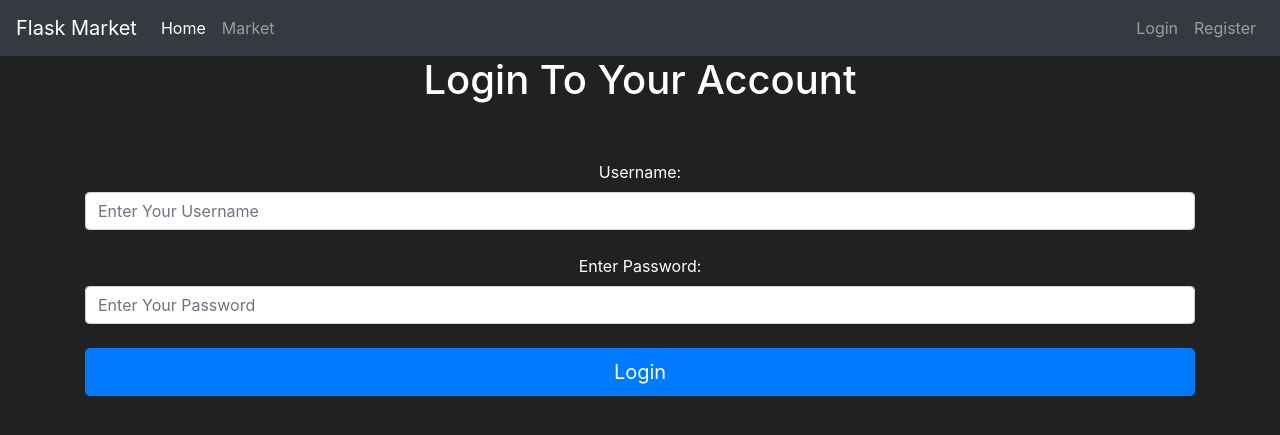
After one commit to mfarzamalam/Flask-Market, a Flask app: page /login in a window 1280 px wide. The commit adds this page. Shown: the top 435 px of the page. Run offline with Flask 2, Linux system fonts and the light colour scheme; some libraries are stand-ins or nearby versions.

Commit message:
added user authentication

```diff
--- a/market/__init__.py
+++ b/market/__init__.py
@@ -1,11 +1,16 @@
 from flask import Flask
 from flask_sqlalchemy import SQLAlchemy
+from flask_bcrypt import Bcrypt
+from flask_login import LoginManager
 
 
 app = Flask(__name__)
 app.config['SQLALCHEMY_DATABASE_URI'] = 'sqlite:///market.db'
 app.config['SECRET_KEY'] = 'ASD12EADASD21'
 db = SQLAlchemy(app)
+bcrypt = Bcrypt(app)
+login_manager = LoginManager(app)
+
 
 
 from market import views
--- a/market/forms.py
+++ b/market/forms.py
@@ -16,9 +16,14 @@ class RegisterForm(FlaskForm):
         if user_email:
             raise ValidationError("Email already exists")
 
-
     username = StringField(label='Username', validators=[Length(min=3), DataRequired()])
     email = StringField(label='Email', validators=[Email(), DataRequired()])
     password1 = PasswordField(label='Enter Password', validators=[Length(min=8), DataRequired()])
     password2 = PasswordField(label='Confirm Password', validators=[EqualTo('password1'), DataRequired()])
     submit = SubmitField(label='Create Account')
+
+
+class LoginForm(FlaskForm):
+    username = StringField(label='Username', validators=[DataRequired()])
+    password = PasswordField(label='Enter Password', validators=[DataRequired()])
+    submit = SubmitField(label='Login')
--- a/market/templates/base.html
+++ b/market/templates/base.html
@@ -28,17 +28,41 @@
             </li>
         </ul>
         <ul class="navbar-nav">
-            <li class="nav-item">
-                <a class="nav-link" href="#">Login</a>
-            </li>
-            <li class="nav-item">
-                <a class="nav-link" href="{{ url_for('register_page') }}">Register</a>
-            </li>
+            {% if current_user.is_authenticated %}
+              <li class="nav-item">
+                <a class="nav-link" style="color: lawngreen; font-weight:bold">
+                  <i class="fas fa-coins"></i>
+                  {{ current_user.pretty_price }}
+                </a>
+              </li>
+              <li class="nav-item">
+                <a class="nav-link" href="{{ url_for('logout_page') }}">Logout</a>
+              </li>
+            {% else %}
+              <li class="nav-item">
+                  <a class="nav-link" href="{{ url_for('login_page') }}">Login</a>
+              </li>
+              <li class="nav-item">
+                  <a class="nav-link" href="{{ url_for('register_page') }}">Register</a>
+              </li>
+            {% endif %}
         </ul>
       </div>
     </nav>
       <div class="text-center">
         <h1> {% block heading %}{% endblock heading %} </h1>
+        {% with messages = get_flashed_messages(with_categories=true) %}
+          {% if messages %}
+            {% for category, message in messages %}
+                <div class="alert alert-{{ category }}">
+                    <button type="button" class="m1-2 mb-1 close" data-dismiss="alert" aria-label="Close">
+                        <span aria-hidden="true">&times;</span>
+                    </button>
+                    {{ message }}
+                </div>
+            {% endfor %}
+          {% endif %}
+        {% endwith %}
       </div>
 
       {% block content %}
--- /dev/null
+++ b/market/templates/login.html
@@ -0,0 +1,31 @@
+{% extends 'base.html' %}
+
+{% block title %}Login{% endblock title %}
+
+{% block heading %}Login To Your Account{% endblock heading %}
+
+{% block content %}
+
+    <div class="container text-center">
+        <form method="POST" class='form-register pt-5' style="color:white">
+            {{ form.hidden_tag() }}
+            {{ form.username.label() }}:
+            {{ form.username(class='form-control', placeholder='Enter Your Username') }}
+            <br>
+
+            {{ form.password.label() }}:
+            {{ form.password(class='form-control', placeholder='Enter Your Password') }}
+            <br>
+
+            {% if errors %}
+                {% for error in errors %}
+                    <p style="color:red;"> {{ error }} </p>
+                {% endfor %}
+            {% endif %}
+
+            {{ form.submit(class='btn btn-lg btn-block btn-primary') }}
+
+        </form>
+    </div>
+
+{% endblock content %}
--- a/market/views.py
+++ b/market/views.py
@@ -1,8 +1,9 @@
 from market import app
-from flask import render_template, redirect, url_for
+from flask import flash, render_template, redirect, url_for
 from market.models import Item, User
-from .forms import RegisterForm
+from .forms import RegisterForm, LoginForm
 from market import db
+from flask_login import login_user
 
 
 @app.route('/starter')
@@ -34,7 +35,7 @@ def register_page():
         user = User(
             username = form.username.data,
             email = form.email.data,
-            password_hash = form.password1.data
+            password = form.password1.data
         )
         db.session.add(user)
         db.session.commit()
@@ -43,4 +44,26 @@ def register_page():
         print("errors:", form.errors)
         return render_template('register.html', form=form, errors=form.errors)
     else:
-        return render_template('register.html', form=form)
+        return render_template('register.html', form=form, errors='')
+
+
+@app.route('/login', methods=['GET', 'POST'])
+def login_page():
+    form = LoginForm()
+    errors = ''
+    if form.validate_on_submit():
+        user_obj = User.query.filter_by(username=form.username.data).first()
+        if user_obj and user_obj.authenticate_user(user_input_password=form.password.data):
+            login_user(user_obj)
+            flash("You are logged in successfully", category='success')
+            return redirect(url_for('market_page'))
+        else:
+            errors = ["Username or password is not correct".title()]
+
+    return render_template('login.html', form=form, errors=errors)
+
+
+@app.route('/logout', methods=['GET', 'POST'])
+def logout_page():
+    flash("You are logged out successfully", category='success')
+    return redirect(url_for('market_page'))
--- a/requirements.txt
+++ b/requirements.txt
@@ -1,7 +1,10 @@
+bcrypt==3.2.2
+cffi==1.15.1
 click==8.1.3
 dnspython==2.2.1
 email-validator==1.2.1
 Flask==2.1.3
+Flask-Bcrypt==1.0.1
 Flask-SQLAlchemy==2.5.1
 Flask-WTF==1.0.1
 greenlet==1.1.2
@@ -10,6 +13,7 @@ importlib-metadata==4.12.0
 itsdangerous==2.1.2
 Jinja2==3.1.2
 MarkupSafe==2.1.1
+pycparser==2.21
 SQLAlchemy==1.4.39
 Werkzeug==2.2.0
 WTForms==3.0.1
```
Also changed, not shown: market/models.py (+43 -4 lines), market/market.db.
